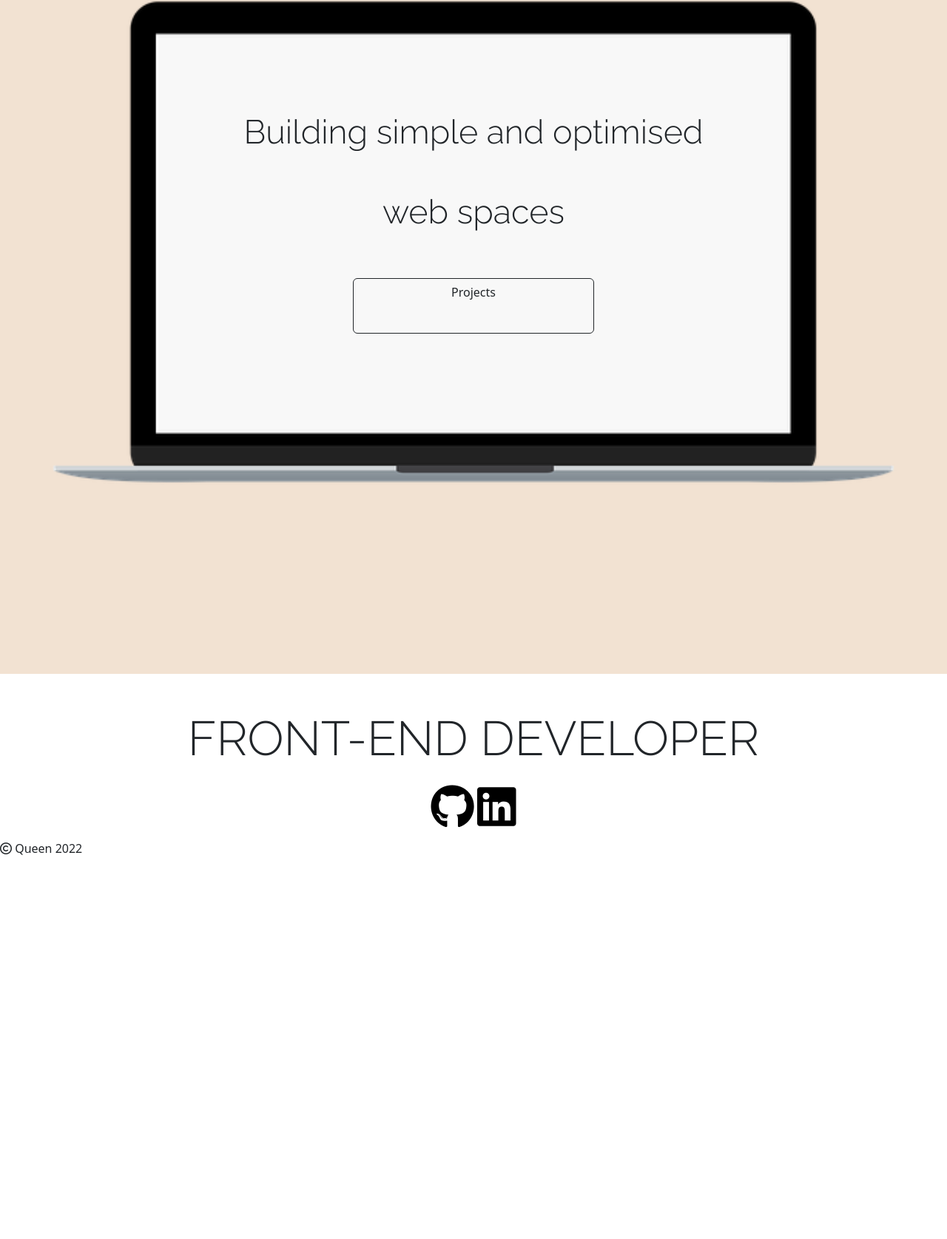
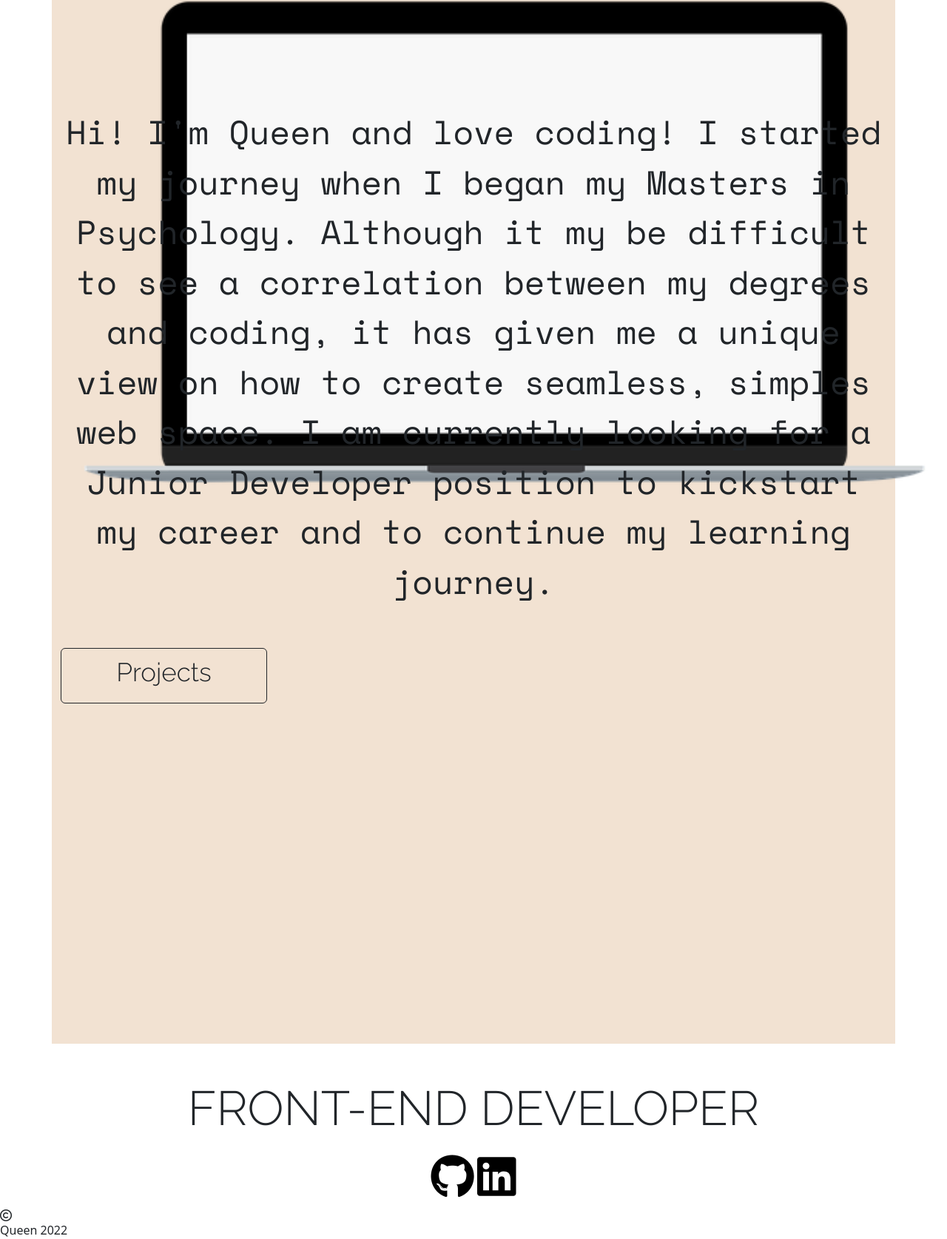
Before and after one commit to queensao/Portfolio, a plain HTML site: page index.html in a window 1280 px wide. Shown: the part 335-2010 px from the top of the page at 74% size. Before the commit the page ends 1494 px from the top, so only its background shows below. Drawn offline with nearby package versions, Linux system fonts and the light colour scheme.

Commit message:
created utility classes
made more changes to the homepage

```diff
--- a/index.html
+++ b/index.html
@@ -9,6 +9,12 @@
     <link rel="preconnect" href="https://fonts.gstatic.com" crossorigin />
     <link
       href="https://fonts.googleapis.com/css2?family=EB+Garamond:ital@1&family=Raleway:ital,wght@0,100;0,300;1,100&display=swap"
+      rel="stylesheet"
+    />
+    <link rel="preconnect" href="https://fonts.googleapis.com" />
+    <link rel="preconnect" href="https://fonts.gstatic.com" crossorigin />
+    <link
+      href="https://fonts.googleapis.com/css2?family=Space+Mono&display=swap"
       rel="stylesheet"
     />
     <link
@@ -63,7 +69,7 @@
       </div>
     </div>
     <br />
-    <div class="hero">
+    <div class="container hero">
       <div>
         <p class="laptop-img">
           <img
@@ -73,11 +79,31 @@
           />
         </p>
       </div>
-      <p class="laptop-text">Building simple and optimised</p>
-      <br />
-      <p class="laptop-text">web spaces</p>
-      <div class="row d-flex justify-content-center align-content-center">
-        <a href="#" class="btn btn-outline-dark col-3 project-text">
+      <p class="small-laptop-text d-sm-block d-md-none text-end fs-1">
+        Building
+      </p>
+      <p class="small-laptop-text d-sm-block d-md-none text-end fs-1">Simple</p>
+      <p class="small-laptop-text d-sm-block d-md-none text-end fs-1">
+        Optimised
+      </p>
+      <p class="small-laptop-text d-sm-block d-md-none text-end fs-1">Web</p>
+      <p class="small-laptop-text d-sm-block d-md-none text-end fs-1">Spaces</p>
+      <p class="laptop-text d-none d-sm-none d-md-block">
+        Hi! I'm Queen and love coding! I started my journey when I began my
+        Masters in Psychology. Although it my be difficult to see a correlation
+        between my degrees and coding, it has given me a unique view on how to
+        create seamless, simples web space. I am currently looking for a Junior
+        Developer position to kickstart my career and to continue my learning
+        journey.
+      </p>
+      <div
+        class="d-flex justify-content-center align-content-center d-none d-sm-none d-md-block"
+      >
+        <a
+          href="#"
+          class="btn btn-outline-dark col-3 project-text"
+          style="font-size: 35px; font-family: var(--primary-font-family)"
+        >
           Projects</a
         >
       </div>
@@ -92,7 +118,9 @@
       ></a>
     </div>
     <div>
-      <footer><i class="fa-regular fa-copyright"></i> Queen 2022</footer>
+      <footer>
+        <i class="fa-regular fa-copyright d-sm-none d-md-block"></i> Queen 2022
+      </footer>
     </div>
   </body>
 </html>
--- a/style/style.css
+++ b/style/style.css
@@ -1,12 +1,16 @@
 :root {
   --primary-color: #f2e2d2;
   --primary-font-family: "Raleway", sans-serif;
+  --secondary-font-family: "Space Mono", monospace;
 }
 
 h1,
-h2,
+h2 {
+  font-family: var(--primary-font-family);
+}
+
 p {
-  font-family: var(--primary-font-family);
+  font-family: var(--secondary-font-family);
 }
 
 .navbar-nav {
@@ -36,7 +40,7 @@ p {
   top: 12px;
 }
 
-.btn {
+.project-text {
   position: relative;
   bottom: 460px;
   width: 400px;
@@ -103,14 +107,22 @@ p {
   .animate-charcter {
     font-size: 110px;
     text-align: center;
+    padding-top: 10px;
   }
   .laptop-text {
     font-size: 20px;
     position: relative;
     bottom: 0px;
   }
+  .small.laptop-text {
+    font-size: 30px;
+    font-weight: 20px;
+    text-align: center;
+    line-height: 10px;
+    font-family: var(--secondary-font-family);
+  }
 
-  .btn {
+  .project-text {
     position: relative;
     bottom: 460px;
     width: 300px;
@@ -122,11 +134,7 @@ p {
   .job-title {
     font-size: 30px;
   }
-  .project-text {
-    position: relative;
-    top: 0px;
-    font-size: 20px;
-  }
+
   .github-icon {
     color: black;
     font-size: 30px;
```
